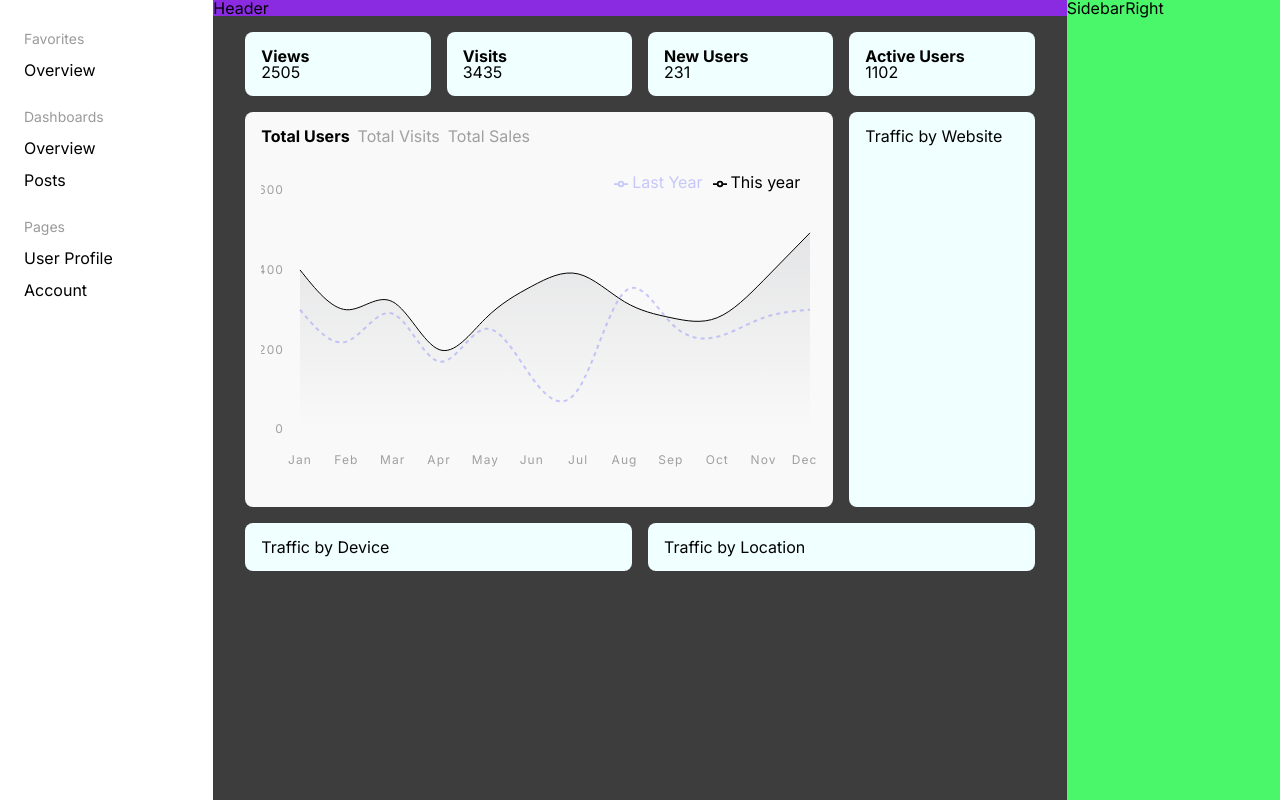
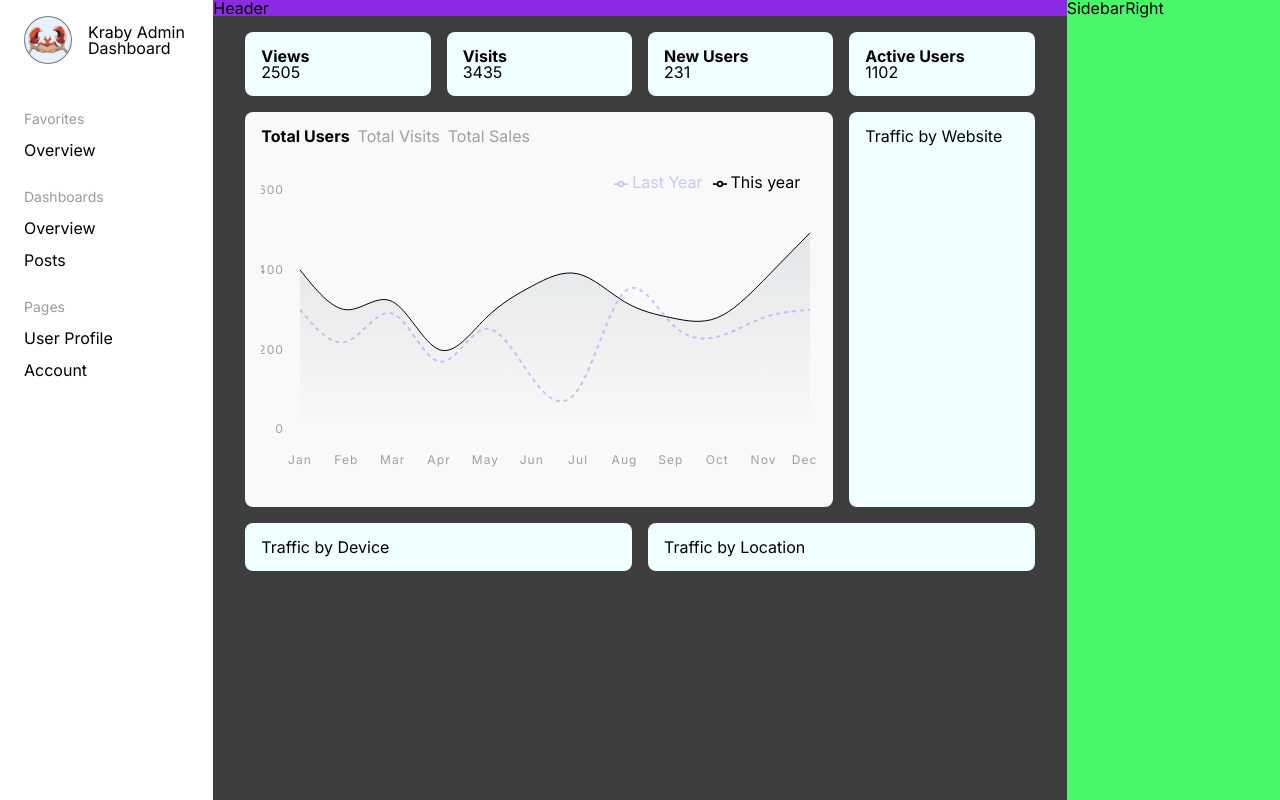
Before and after one commit to rodrigoronin/krab-admin-dashboard, a React (Vite) app: page / in a window 1280 px wide. Built offline with nearby package versions, Linux system fonts and the light colour scheme.

Commit message:
feat(sidebar): adds the SidebarHeader component
base layout and styling

```diff
--- /dev/null
+++ b/src/components/feature/sidebar/SidebarHeader.tsx
@@ -0,0 +1,14 @@
+import style from "@styles/SidebarHeader.module.css";
+import logo from "../../../assets/krabby.png";
+
+const SidebarHeader = () => {
+  return (
+    <div className={style["header"]}>
+      <img className={style["header-logo"]} src={logo} alt="Logo" />
+
+      <span>Kraby Admin Dashboard</span>
+    </div>
+  );
+};
+
+export default SidebarHeader;
--- a/src/components/feature/sidebar/SidebarLeft.tsx
+++ b/src/components/feature/sidebar/SidebarLeft.tsx
@@ -1,3 +1,4 @@
+import SidebarHeader from "./SidebarHeader";
 import NavItem from "./NavItem";
 import type { NavItemType } from "./sidebar.types";
 
@@ -36,7 +37,7 @@ const sections: NavSection[] = [
 const SidebarLeft = () => {
   return (
     <aside className={style.sidebar}>
-      {/* SIDEBAR HEADER COMPONENT HERE */}
+      <SidebarHeader />
 
       <nav>
         {sections.map((section, i) => (
--- /dev/null
+++ b/src/styles/SidebarHeader.module.css
@@ -0,0 +1,15 @@
+.header {
+  display: flex;
+  align-items: center;
+  gap: 1rem;
+  margin-bottom: 2rem;
+}
+
+.header-logo {
+  width: 3rem;
+  aspect-ratio: 1 / 1;
+  object-fit: contain;
+  border: 1px solid rgba(0, 0, 0, 0.5);
+  border-radius: 50%;
+  background-color: #e6f1fd;
+}
```
Also changed, not shown: src/assets/krabby.png (added).
